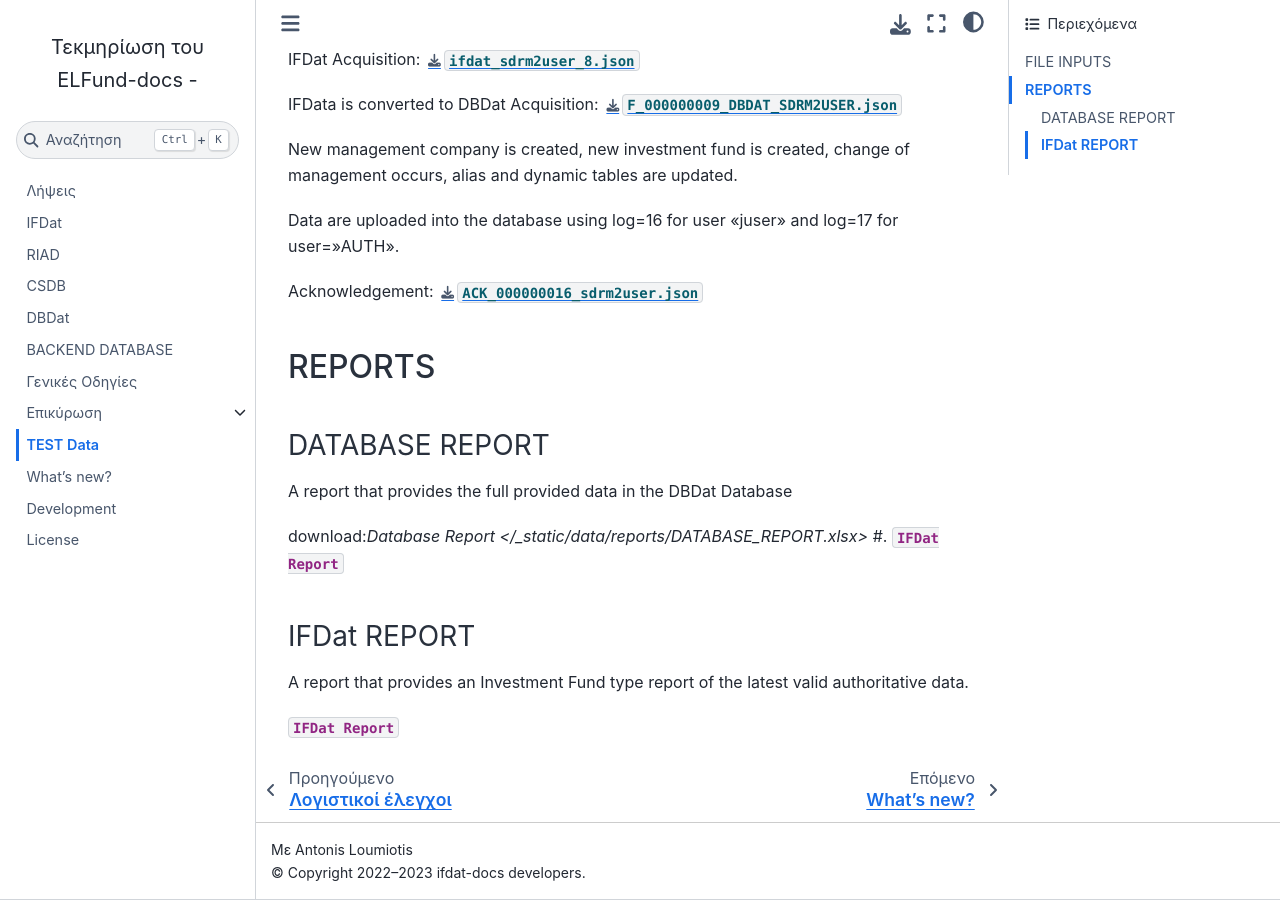
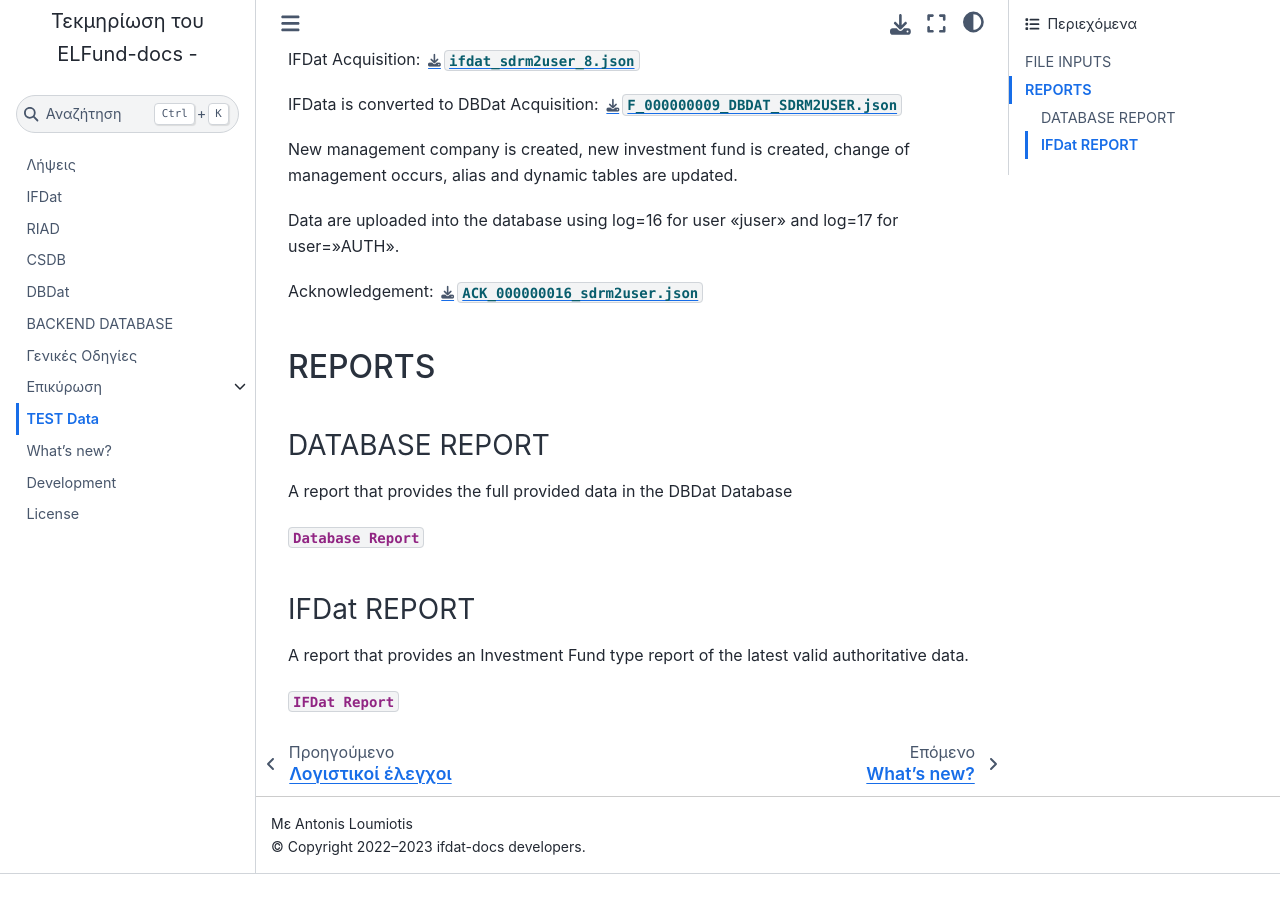
Before and after one commit to lerooze/elfund-docs, a Sphinx documentation site: the page built from docs/source/examples.rst, in a window 1280 px wide and 900 px high, scrolled down 3587 px. Built offline with Sphinx 7.4.7 and the Sphinx Book theme 1.1.4, drawn with Linux system fonts in a browser that asks for light colours; after the commit the page ends 4461 px from its top, so only the background shows below that.

Commit message:
Fix bug in report section

```diff
--- a/docs/source/examples.rst
+++ b/docs/source/examples.rst
@@ -158,8 +158,7 @@ DATABASE REPORT
 
 A report that provides the full provided data in the DBDat Database
 
-download:`Database Report </_static/data/reports/DATABASE_REPORT.xlsx>`
-#. :download:`IFDat Report </_static/data/reports/IFDAT_REPORT.xlsx>`
+:download:`Database Report </_static/data/reports/DATABASE_REPORT.xlsx>`
 
 
 IFDat REPORT
```
